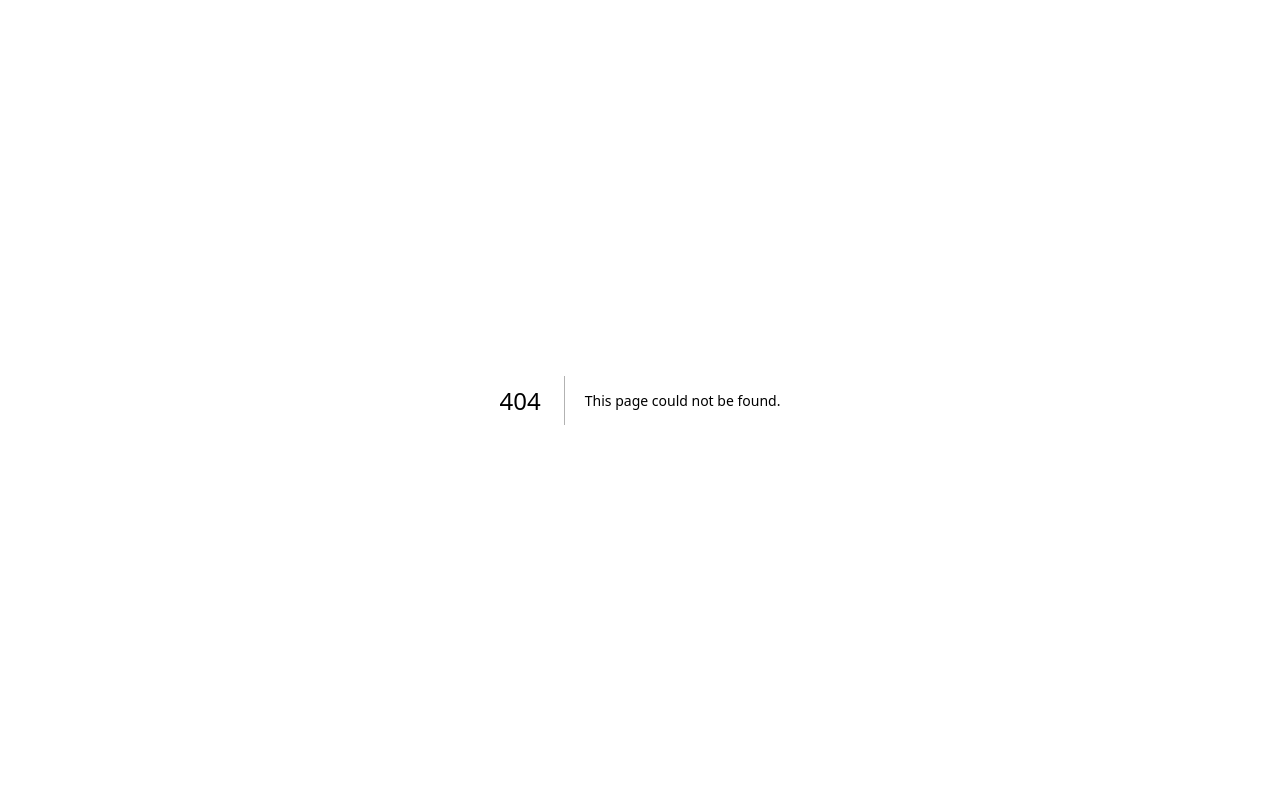
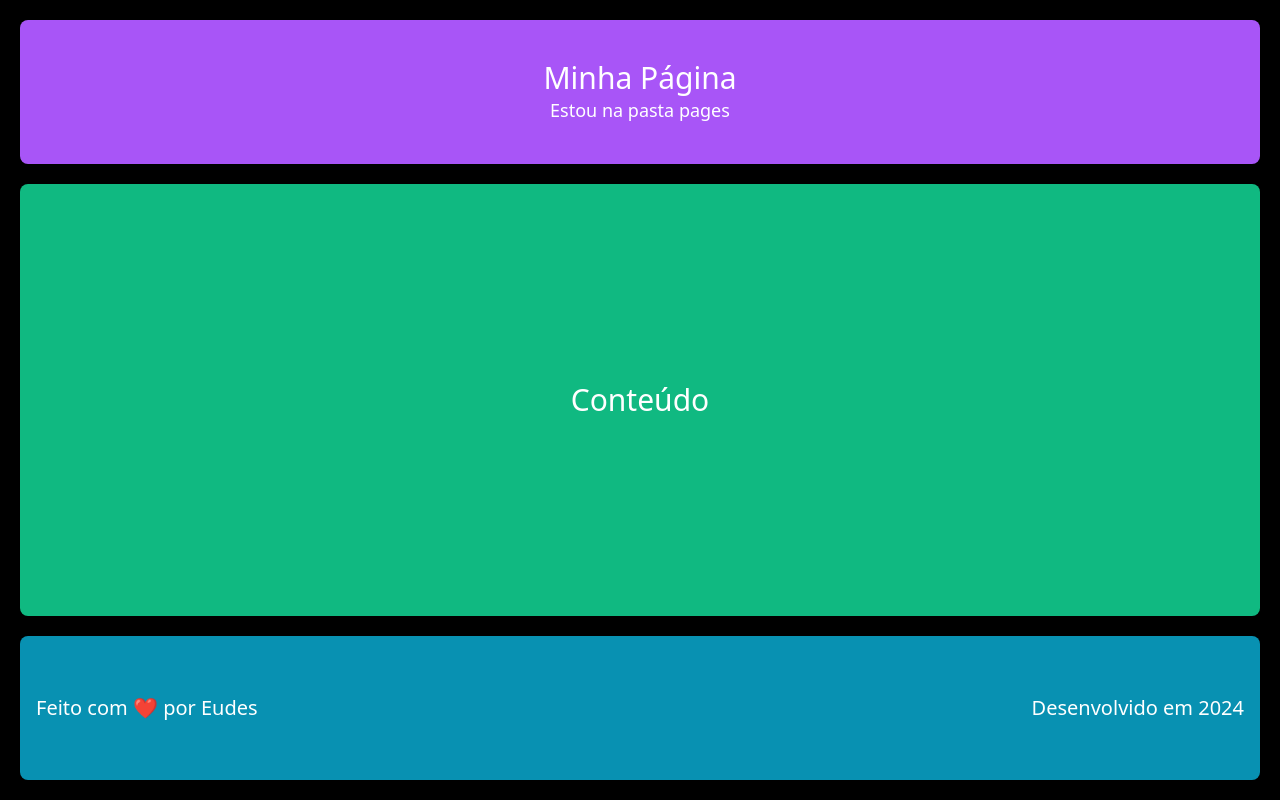
Before and after one commit to eudes16/react-fundamentos, a Next.js app: page /pagina in a window 1280 px wide. Before the commit this address had no page. Built offline with nearby package versions, Linux system fonts and the light colour scheme.

Commit message:
Componentização

```diff
--- /dev/null
+++ b/src/app/fundamentos/pagina/page.tsx
@@ -0,0 +1,23 @@
+import Cabecalho from "@/components/Cabecalho"
+import Conteudo from "@/components/Conteudo"
+import Rodape from "@/components/Rodape"
+
+const Page = () => {
+    return (
+        <div className={`
+            flex flex-col
+            h-screen
+            gap-4
+            p-4
+        `} >
+            <Cabecalho />
+            <Conteudo />
+            <Rodape
+                textoDireita="Feito com ❤️ por Eudes"
+                textoEsquerda="2021"
+            />
+        </div>
+    )
+}
+
+export default Page
--- a/src/components/Cabecalho.tsx
+++ b/src/components/Cabecalho.tsx
@@ -0,0 +1,22 @@
+const Cabecalho = (props: any) => {
+    return (
+        <div className={`
+            flex
+            flex-col
+            justify-center items-center
+            text-3xl
+            h-36
+            rounded-lg bg-purple-500
+        `}>
+            {props.titulo}
+            <div className={`
+                text-lg
+                font-thin
+            `}>
+                {props.subtitulo}
+            </div>
+        </div>
+    )
+}
+
+export default Cabecalho
--- /dev/null
+++ b/src/components/Conteudo.tsx
@@ -0,0 +1,14 @@
+const Conteudo = () => {
+    return (
+        <div className={`
+            flex justify-center items-center flex-1
+            bg-emerald-500
+            rounded-lg
+            text-3xl
+        `}>
+            Conteúdo
+        </div>
+    )
+}
+
+export default Conteudo
--- /dev/null
+++ b/src/components/Rodape.tsx
@@ -0,0 +1,23 @@
+const Rodape = (props: any) => {
+    return (
+        <div className={`
+            flex flex-row justify-between items-center
+            h-36
+            rounded-lg
+            bg-cyan-600
+            text-xl
+            p-4
+        `}>
+            <div className={`
+
+            `}>
+                {props.textoEsquerda}
+            </div>
+            <div>
+                {props.textoDireita}
+            </div>
+        </div>
+    )
+}
+
+export default Rodape;
--- /dev/null
+++ b/src/pages/pagina.tsx
@@ -0,0 +1,29 @@
+import Cabecalho from '@/components/Cabecalho'
+import '../app/globals.css'
+import Conteudo from '@/components/Conteudo'
+import Rodape from '@/components/Rodape'
+
+const Pagina = () => {
+    const data = new Date().getFullYear()
+    return (
+        <div className={`
+            flex flex-col
+            h-screen
+            gap-5
+            p-5
+            bg-black text-white
+        `}>
+            <Cabecalho
+                titulo="Minha Página"
+                subtitulo="Estou na pasta pages"
+            />
+            <Conteudo />
+            <Rodape
+                textoEsquerda="Feito com ❤️ por Eudes"
+                textoDireita={`Desenvolvido em ${data}`}
+            />
+        </div>
+    )
+}
+
+export default Pagina
```
